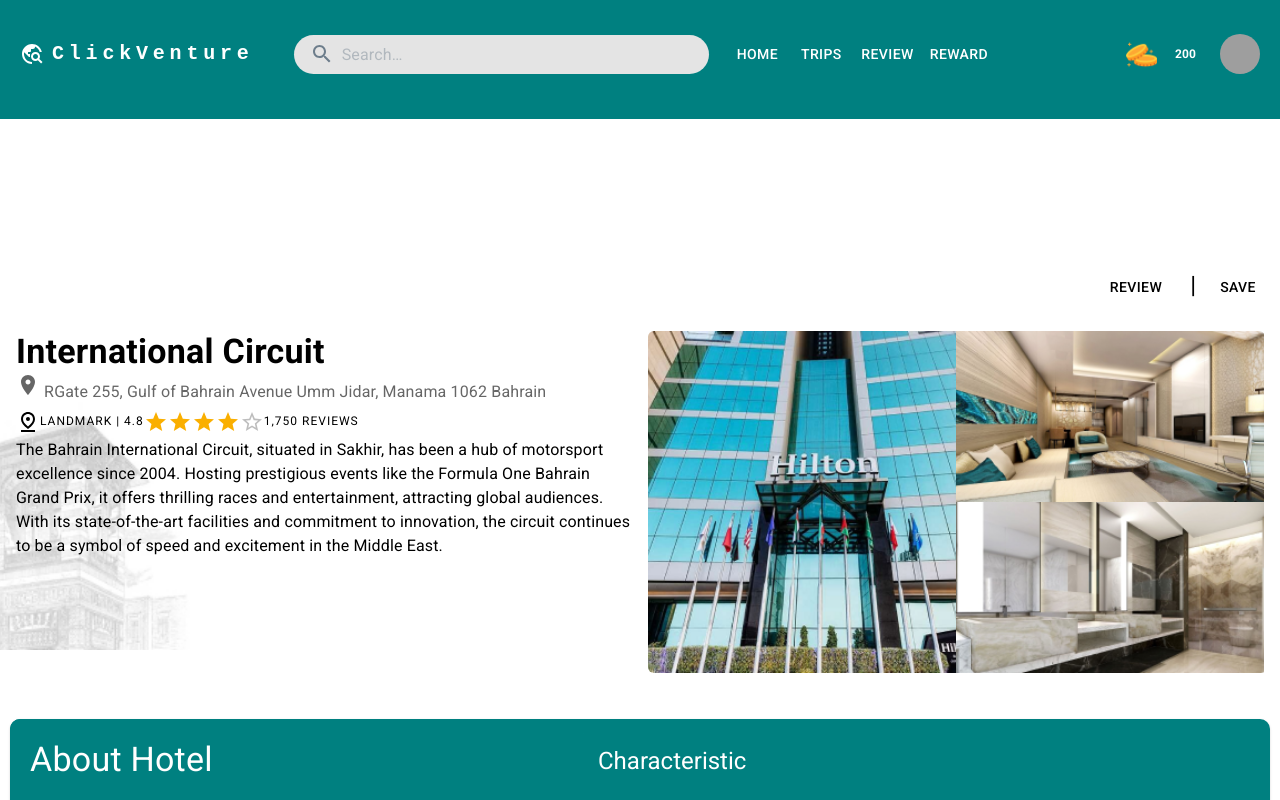
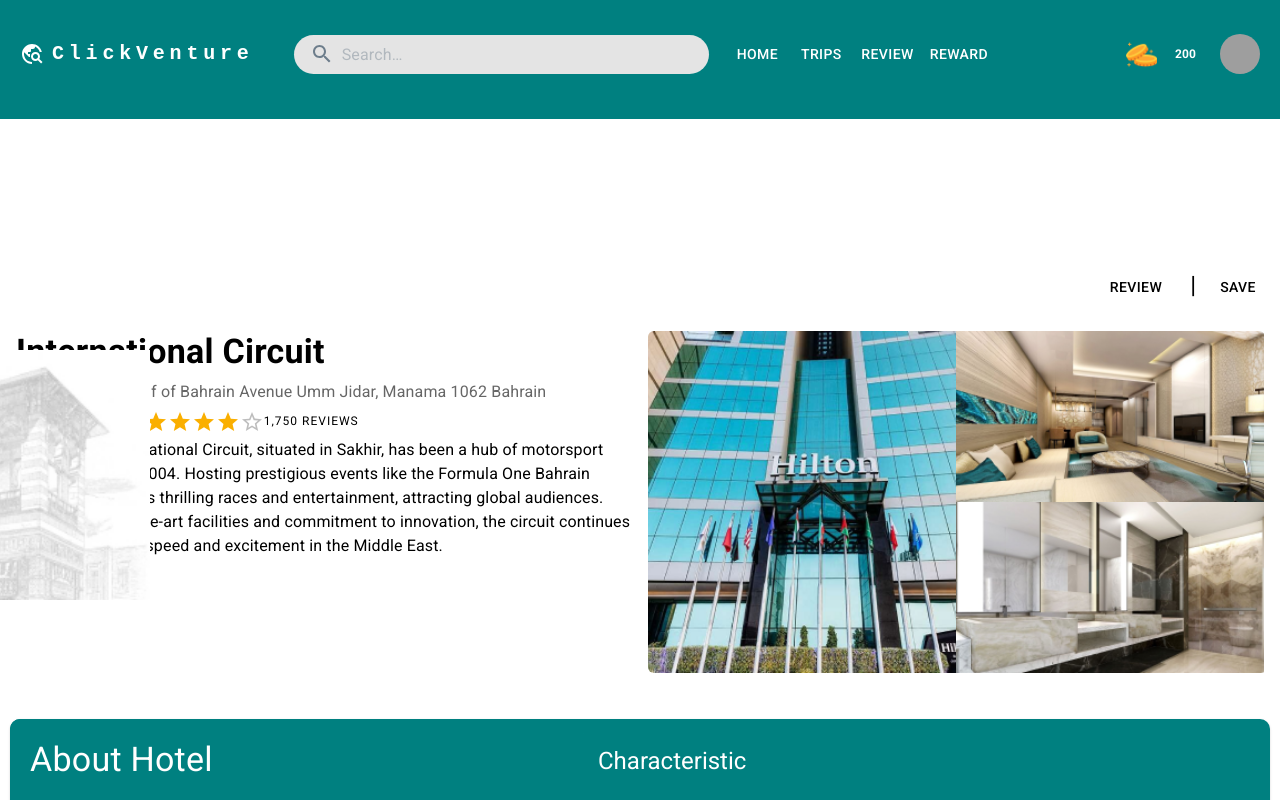
Before and after one commit to Tex76/SeniorProject-frontEnd, a React (Create React App) app: page /PlacesToStay in a window 1280 px wide. Shown: the top 800 px of the page. Built offline with nearby package versions, Linux system fonts and the light colour scheme; grey boxes are pictures that could not be loaded; a web font is replaced by a local one.

Commit message:
Add files via upload

```diff
--- a/src/Pages/PlacesToStay.tsx
+++ b/src/Pages/PlacesToStay.tsx
@@ -42,15 +42,15 @@
         }}
       >
         <Box
-          sx={{
+           sx={{
             backgroundImage: `url(${Background})`,
             backgroundRepeat: "no-repeat",
             backgroundSize: "cover",
             position: "absolute",
-            zIndex: -1,
-            left: { md: -60, xs: 10 },
+            zIndex: 12,
+            left: { md: -100, xs: 10 },
             right: { md: 0 },
-            top: 400,
+            top: 350,
             width: "250px",
             height: "250px",
           }}
```
